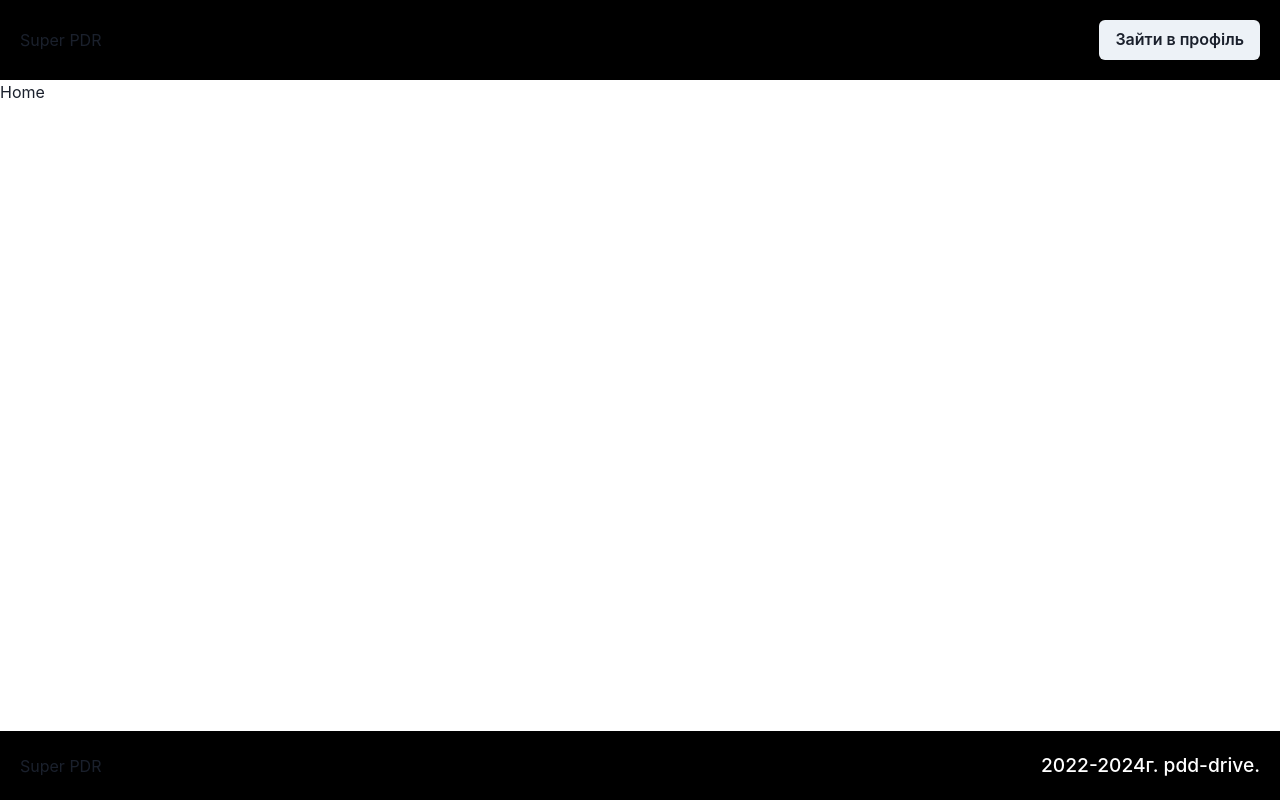
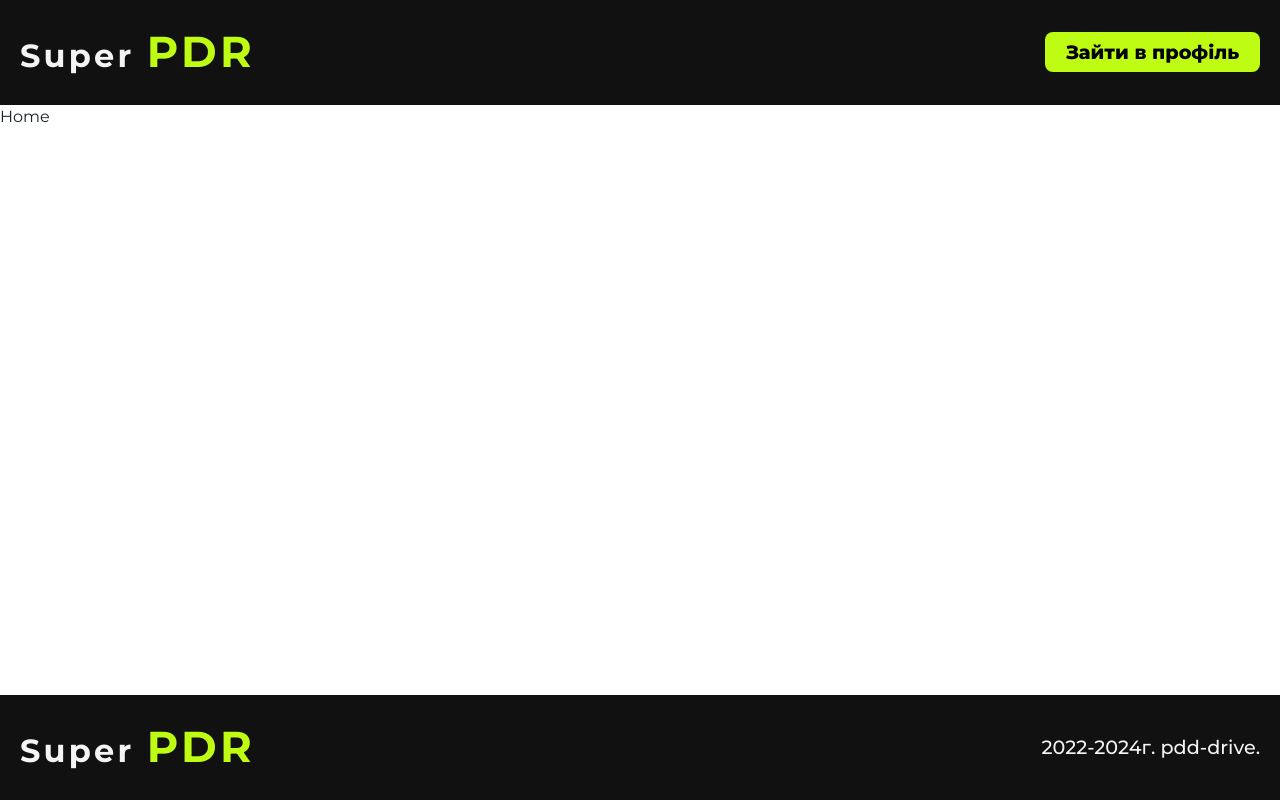
Before and after one commit to mykhailo-rozheliuk/PDR_Page, a React (Vite) app: page / in a window 1280 px wide. Built offline with nearby package versions, Linux system fonts and the light colour scheme.

Commit message:
chore: add styles(button, mixin and variables)  to the project

```diff
--- a/src/index.scss
+++ b/src/index.scss
@@ -1,10 +1,18 @@
-:root {
-  font-family: Inter, system-ui, Avenir, Helvetica, Arial, sans-serif;
-  line-height: 1.5;
-  font-weight: 400;
+@import url('https://fonts.googleapis.com/css2?family=Montserrat:wght@100..900&display=swap');
 
-  font-synthesis: none;
-  text-rendering: optimizeLegibility;
+body {
+  font-family: 'Montserrat', sans-serif !important;
   -webkit-font-smoothing: antialiased;
   -moz-osx-font-smoothing: grayscale;
 }
+
+#root {
+  height: 100%;
+  width: 100%;
+  margin: 0;
+  padding: 0;
+}
+
+li {
+  list-style-type: none;
+}
--- a/src/shared/ui/Footer/Footer.tsx
+++ b/src/shared/ui/Footer/Footer.tsx
@@ -8,7 +8,7 @@ export const Footer: React.FC = () => {
   return (
     <div className={styles.footer}>
       <Container className={styles.footer__container}>
-        <div className={cn(styles.footer__title, styles.home_title)}>
+        <div className={styles.footer__title}>
           Super <span>PDR</span>
         </div>
 
--- a/src/shared/ui/Footer/footer.module.scss
+++ b/src/shared/ui/Footer/footer.module.scss
@@ -1,5 +1,7 @@
+@import '/src/styles/index';
+
 .footer {
-  background: #000;
+  background: $bg-color;
 
   &__container {
     max-width: 1640px !important;
@@ -12,8 +14,12 @@
   }
 
   &__text {
-    color: #ffff;
+    color: $white-color;
     font-weight: 500;
     font-size: 1.2rem;
   }
+
+  &__title {
+    @include home_title;
+  }
 }
--- a/src/shared/ui/Header/Header.tsx
+++ b/src/shared/ui/Header/Header.tsx
@@ -1,6 +1,4 @@
 import { Button, Container } from '@chakra-ui/react';
-
-import cn from 'classnames';
 
 import styles from './header.module.scss';
 
@@ -8,7 +6,7 @@ export const Header: React.FC = () => {
   return (
     <div className={styles.header}>
       <Container className={styles.header__container}>
-        <div className={cn(styles.header__title, styles.home_title)}>
+        <div className={styles.header__title}>
           Super <span>PDR</span>
         </div>
 
--- a/src/shared/ui/Header/header.module.scss
+++ b/src/shared/ui/Header/header.module.scss
@@ -1,5 +1,7 @@
+@import '/src/styles/_index';
+
 .header {
-  background: #000;
+  background: $bg-color;
 
   &__container {
     max-width: 1640px !important;
@@ -10,4 +12,8 @@
 
     padding: 20px !important;
   }
+
+  &__title {
+    @include home_title;
+  }
 }
--- /dev/null
+++ b/src/styles/_button.scss
@@ -0,0 +1,20 @@
+@import 'variables';
+
+.button {
+  border: none !important;
+  background: $main-color !important;
+
+  font-size: 1.2rem !important;
+  font-weight: 800 !important;
+  color: #000000 !important;
+  box-shadow: none !important;
+  padding: 0.7rem 1.3rem !important;
+  border-radius: 0.5rem !important;
+  cursor: pointer;
+  transition: all 0.5s;
+
+  &:hover {
+    transform: scale(1.02);
+    box-shadow: 0 0 0.9rem $main-color !important;
+  }
+}
--- /dev/null
+++ b/src/styles/_index.scss
@@ -0,0 +1,4 @@
+@import 'button';
+@import 'variables';
+
+@import 'mixins';
--- /dev/null
+++ b/src/styles/_variables.scss
@@ -0,0 +1,3 @@
+$main-color: #befc13;
+$white-color: #f4f4f4;
+$bg-color: #111111;
--- /dev/null
+++ b/src/styles/mixins/_home_title.scss
@@ -0,0 +1,14 @@
+@import '../variables';
+
+@mixin home_title {
+  font-size: 32px;
+  color: $white-color;
+  font-weight: 700;
+  letter-spacing: 0.2rem;
+
+  span {
+    color: $main-color;
+    font-style: normal;
+    font-size: 135%;
+  }
+}
--- /dev/null
+++ b/src/styles/mixins/_index.scss
@@ -0,0 +1 @@
+@import 'home_title';
--- a/tsconfig.json
+++ b/tsconfig.json
@@ -21,6 +21,6 @@
     "noUnusedParameters": true,
     "noFallthroughCasesInSwitch": true
   },
-  "include": ["src"],
+  "include": ["src", "declaration.d.ts"],
   "references": [{ "path": "./tsconfig.node.json" }]
 }
```
Also changed, not shown: declaration.d.ts (renamed from src/declaration.d.ts).
